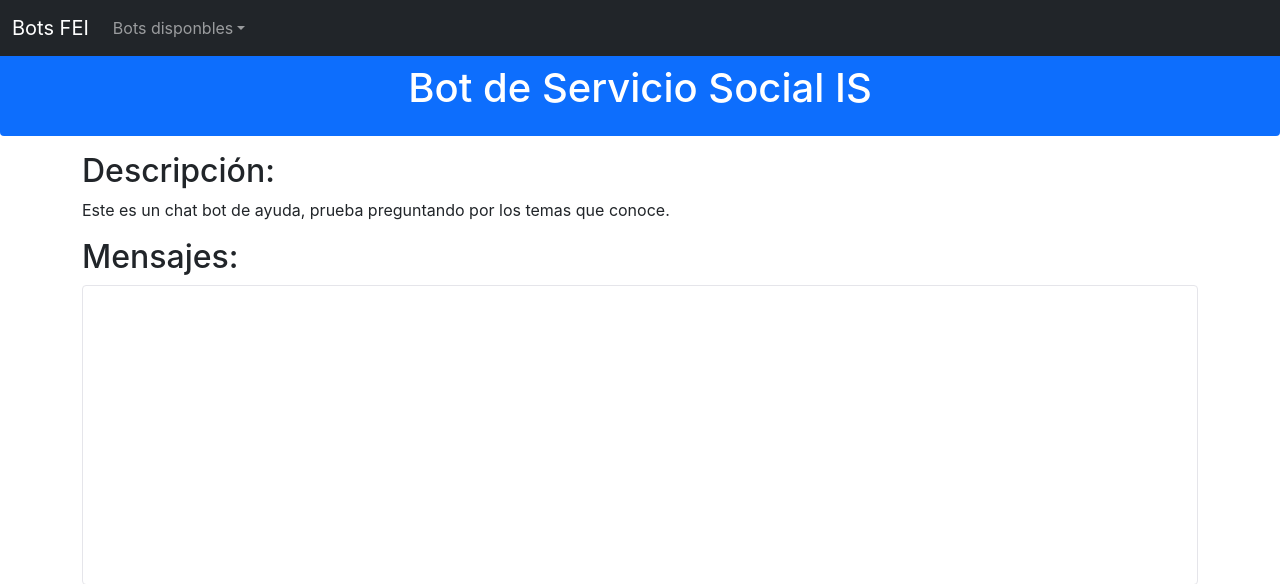
After one commit to xl666/bots_web, a Django app: page /botServicioIS/ in a window 1280 px wide. The commit adds this page. Shown: the top 584 px of the page. Run offline with Django 4.2, Linux system fonts and the light colour scheme.

Commit message:
Se agrega bot de SS de IS

```diff
--- a/app/prueba/prueba/templates/base.html
+++ b/app/prueba/prueba/templates/base.html
@@ -41,7 +41,9 @@
               <ul class="dropdown-menu">
 		<li><a class="dropdown-item" href="{% url 'botPrueba' %}">Prueba</a></li>
 		<li><a class="dropdown-item" href="{% url 'botProgAdmon' %}">Programación admin. red</a></li>
-		<li><a class="dropdown-item" href="{% url 'botPracticasIS' %}">Prácticas Profesionales IS</a></li>
+		<li><a class="dropdown-item" href="{% url 'botPracticasIS' %}">Prácticas Profesionales
+		    IS</a></li>
+		<li><a class="dropdown-item" href="{% url 'botServicioIS' %}">Servicio Social IS</a></li>
               </ul>
             </li>
 	  </ul>
--- /dev/null
+++ b/app/prueba/prueba/templates/bot_SSIS.html
@@ -0,0 +1,8 @@
+{% extends 'chat.html' %}
+{% block titulo %}Bot SS{% endblock %}
+{% block hostBot %}servicio_is{% endblock %};
+{% block puertoBot %}8080{% endblock %};
+{% block encabezado %}Bot de Servicio Social IS{% endblock %}
+{% block descripcion %}
+Este es un chat bot de ayuda, prueba preguntando por los temas que conoce.
+{% endblock %}
--- a/app/prueba/prueba/urls.py
+++ b/app/prueba/prueba/urls.py
@@ -19,11 +19,17 @@ import prueba.views as vistas
 from prueba import settings
 
 urlpatterns = [
-    path('%sbotPrueba/' % settings.PATH_PREFIX, vistas.chat_bot_prueba, name='botPrueba'),
-    path('%sbotProgAdmon/' % settings.PATH_PREFIX, vistas.chat_bot_prog_admon, name='botProgAdmon'),
-    path('%senviar_mensaje/' % settings.PATH_PREFIX, vistas.enviar_mensaje, name='enviar_mensaje'),
+    path('%sbotPrueba/' % settings.PATH_PREFIX, vistas.chat_bot_prueba,
+         name='botPrueba'),
+    path('%sbotProgAdmon/' % settings.PATH_PREFIX, vistas.chat_bot_prog_admon,
+         name='botProgAdmon'),
+    path('%senviar_mensaje/' % settings.PATH_PREFIX, vistas.enviar_mensaje,
+         name='enviar_mensaje'),
     path('%smain/' % settings.PATH_PREFIX, vistas.main, name='main'),
     #path('%s' % settings.PATH_PREFIX, vistas.main, name='main'),
-    path('%sbotPracticasIS/' % settings.PATH_PREFIX, vistas.chat_bot_practicasIS, name='botPracticasIS'),
+    path('%sbotPracticasIS/' % settings.PATH_PREFIX, vistas.chat_bot_practicasIS,
+         name='botPracticasIS'),
+    path('%sbotServicioIS/' % settings.PATH_PREFIX, vistas.chat_bot_servicioIS,
+         name='botServicioIS'),
 
 ]
--- a/app/prueba/prueba/views.py
+++ b/app/prueba/prueba/views.py
@@ -32,6 +32,9 @@ def chat_bot_prog_admon(request):
 def chat_bot_practicasIS(request):
     return request_proxy(request, 'bot_practicasIS.html')
 
+def chat_bot_servicioIS(request):
+    return request_proxy(request, 'bot_SSIS.html')
+
 @csrf_exempt
 def enviar_mensaje(request):
     if request.method == 'POST':
```
